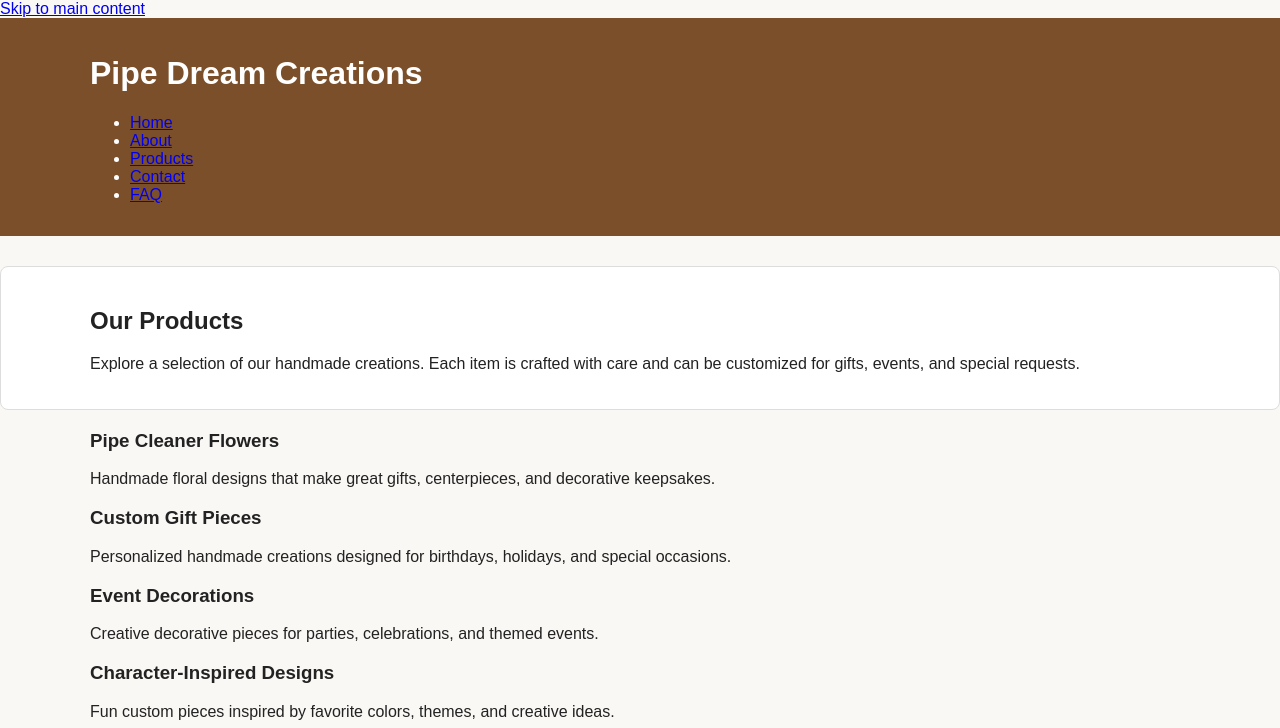
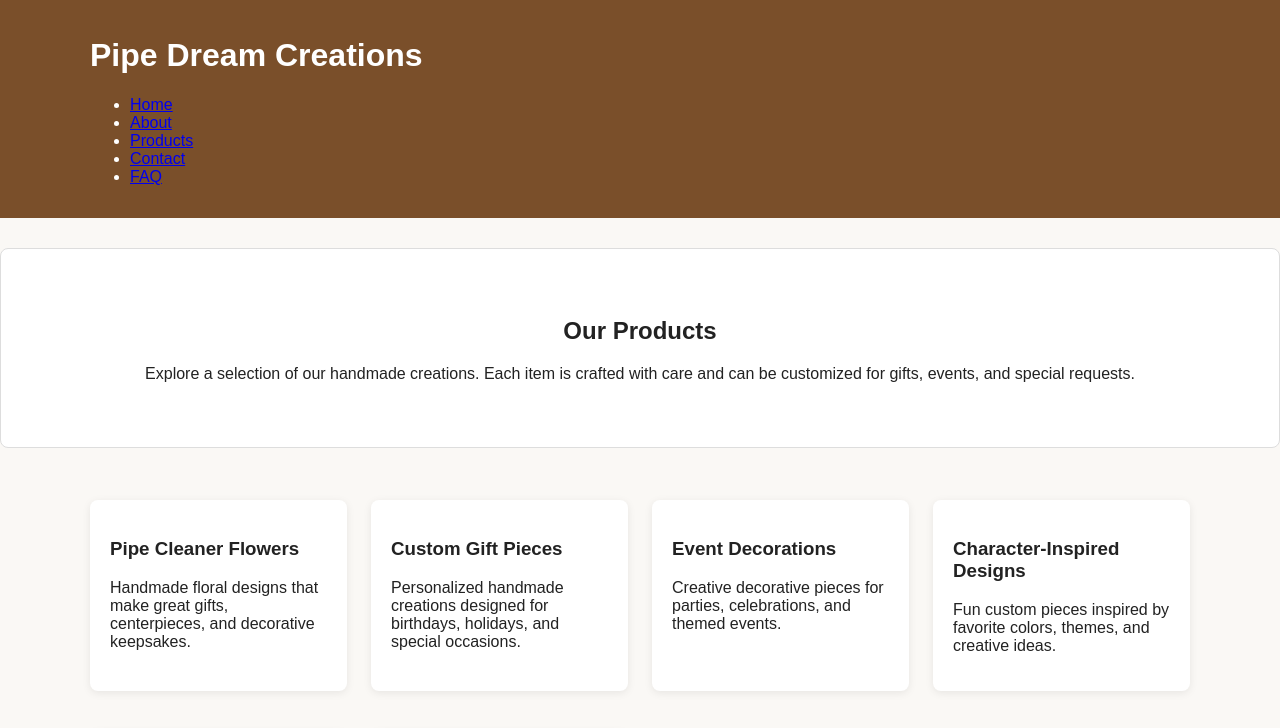
Before and after one commit to ronnelled/Pipe-Dream-Creations, a plain HTML site: page pages/products.html in a window 1280 px wide. Shown: the top 728 px of the page. Drawn offline with Linux system fonts and the light colour scheme.

Commit message:
Update styles.css

```diff
--- a/Week 5/css/styles.css
+++ b/Week 5/css/styles.css
@@ -103,6 +103,51 @@ textarea {
 }
 
 /* Footer */
+.skip-link {
+  position: absolute;
+  left: -9999px;
+  top: auto;
+}
+
+.skip-link:focus {
+  left: 1rem;
+  top: 1rem;
+  background: #ffffff;
+  color: #000000;
+  padding: 0.5rem 1rem;
+  z-index: 1000;
+  border: 2px solid #000000;
+}
+
+.container {
+  width: 90%;
+  max-width: 1100px;
+  margin: 0 auto;
+}
+
+.hero {
+  padding: 3rem 0;
+  text-align: center;
+}
+
+.content-section {
+  padding: 2rem 0 3rem;
+}
+
+.product-grid {
+  display: grid;
+  grid-template-columns: repeat(auto-fit, minmax(220px, 1fr));
+  gap: 1.5rem;
+}
+
+.product-card,
+.faq-item {
+  background: #ffffff;
+  padding: 1.25rem;
+  border-radius: 8px;
+  box-shadow: 0 2px 8px rgba(0, 0, 0, 0.08);
+  margin-bottom: 1rem;
+}
 footer p {
   text-align: center;
   margin: 0;
```
